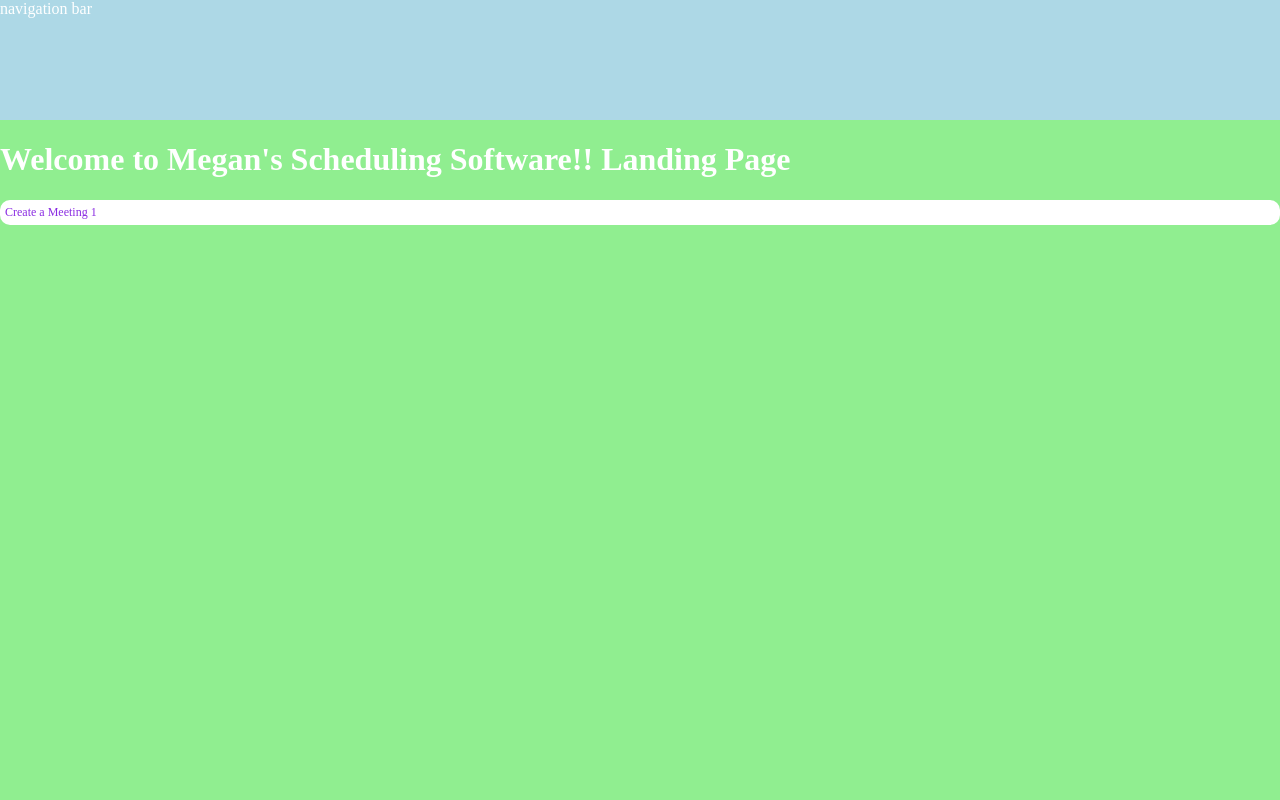
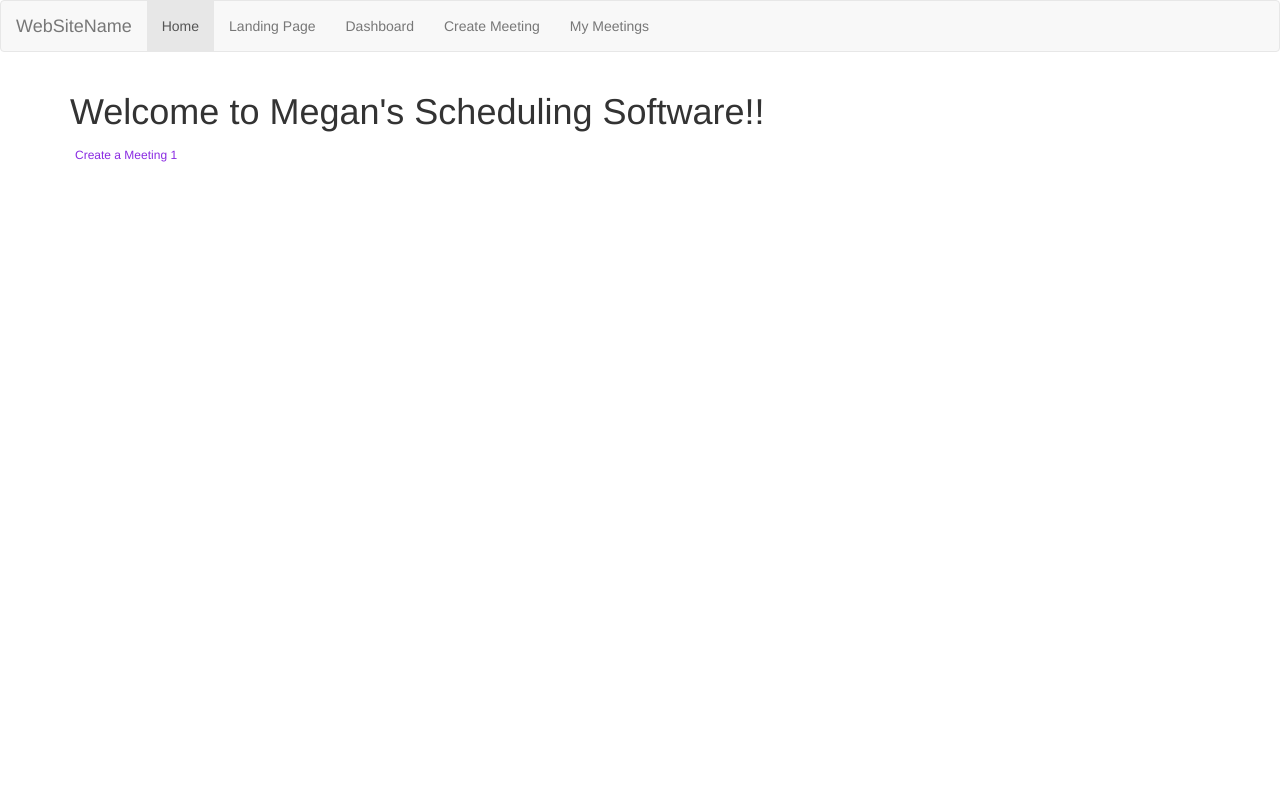
Before and after one commit to megkern/SchedulingSoftware, a PHP site: page /index.php in a window 1280 px wide. Run offline with PHP 8.4, Linux system fonts and the light colour scheme.

Commit message:
Navigation bar bootstrap

```diff
--- a/content.php
+++ b/content.php
@@ -1,10 +1,12 @@
-<div class="navBar">
+<!--<div class="navBar"> -->
+<div>
     <?php
     include 'nav_bar.php';
     ?>
 </div>
 
-<div class="currentPageArea">
+<!--<div class="currentPageArea"> -->
+<div class="container">
     <?php
     include 'current_page.php';
     ?>
--- a/create_meeting.php
+++ b/create_meeting.php
@@ -1 +1,3 @@
+<!--Create Meeting Page (new meetings, set up time frame, dates, input inital values)-->
+
 <h1>create meeting page</h1>
--- a/current_page.php
+++ b/current_page.php
@@ -6,13 +6,16 @@ if (isset($_GET['current_page'])) {
 }
 
 switch ($current_page) {
+    case 'dashboard_page':
+        include 'dashboard.php';
+        break;
     case 'create_meeting_page':
         include 'create_meeting.php';
         break;
-    case 'dashboard_page':
-        include 'dashboard.php';
+    case 'my_meeting_page';
+        include 'my_meeting.php';
         break;
-    case 'landing_;page';
+    case 'landing_page';
     default:
         include 'landing.php';
 }
--- a/index.php
+++ b/index.php
@@ -11,6 +11,13 @@
   <script src="https://ajax.googleapis.com/ajax/libs/jquery/3.6.4/jquery.min.js"></script>
   <script type="text/javascript" src="javaScript/functions.js"></script>
 
+
+  <!--Testing Nav Bar-->
+  <link rel="stylesheet" href="https://maxcdn.bootstrapcdn.com/bootstrap/3.4.1/css/bootstrap.min.css">
+  <script src="https://ajax.googleapis.com/ajax/libs/jquery/3.7.1/jquery.min.js"></script>
+  <script src="https://maxcdn.bootstrapcdn.com/bootstrap/3.4.1/js/bootstrap.min.js"></script>
+
+
 </head> <!--end of the "head" tag-->
 
 <body> <!--"body" tag-->
--- a/landing.php
+++ b/landing.php
@@ -1,4 +1,7 @@
-<h1>Welcome to Megan's Scheduling Software!! Landing Page</h1>
+<!--Landing Page
+Landing Page: Welcome to Megan's Scheduling Software (bottons for create a new meeting, check on existing meeting, sign in)-->
+
+<h1>Welcome to Megan's Scheduling Software!!</h1>
 
 <div class="CreateMeetingButton" onclick="OpenMeetingWindow();">
     Create a Meeting 1
--- /dev/null
+++ b/my_meeting.php
@@ -0,0 +1,2 @@
+<!--Meeting Page (where people input their availability and see the accumulated availaiilty of others)-->
+<h1>My Meeting Page</h1>
--- a/nav_bar.php
+++ b/nav_bar.php
@@ -1 +1,22 @@
+<!--Testing Nav bar
+
 navigation bar
+<a href="index.php?current_page=landing_page">
+    Landing Page
+</a>
+-->
+
+<nav class="navbar navbar-default">
+  <div class="container-fluid">
+    <div class="navbar-header">
+      <a class="navbar-brand" href="#">WebSiteName</a>
+    </div>
+    <ul class="nav navbar-nav">
+      <li class="active"><a href="#">Home</a></li>
+      <li><a href="index.php?current_page=landing_page">Landing Page</a></li>
+      <li><a href="index.php?current_page=dashboard_page">Dashboard</a></li>
+      <li><a href="index.php?current_page=create_meeting_page">Create Meeting</a></li>
+      <li><a href="index.php?current_page=my_meeting_page">My Meetings</a></li>
+    </ul>
+  </div>
+</nav>
```
Also changed, not shown: dashboard.php (+1 -8 lines).
